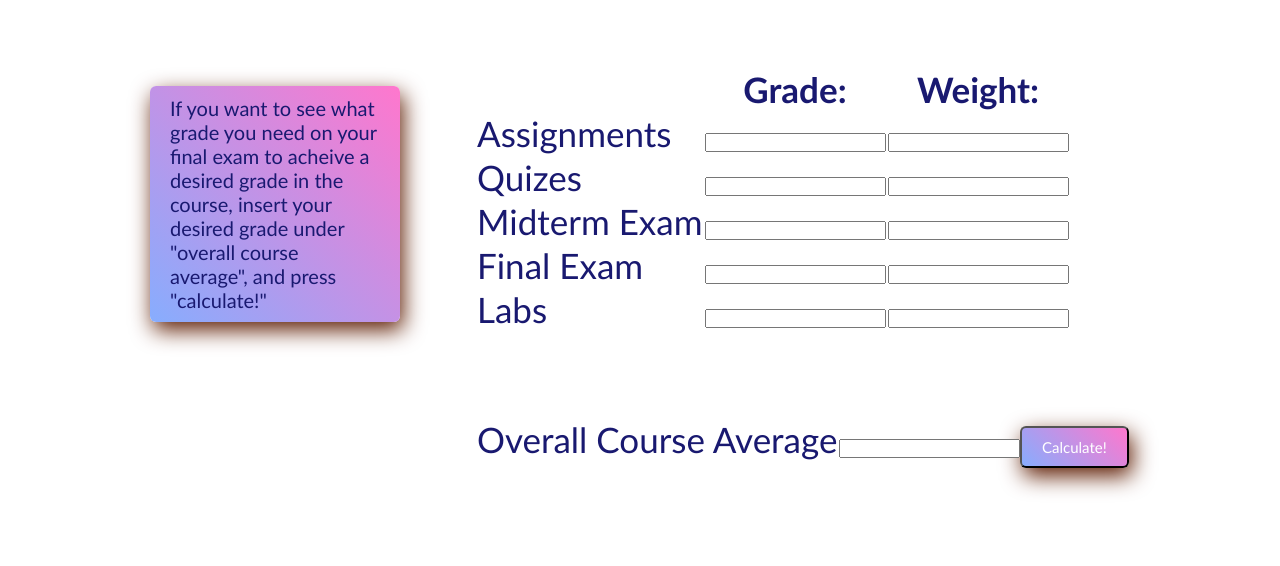
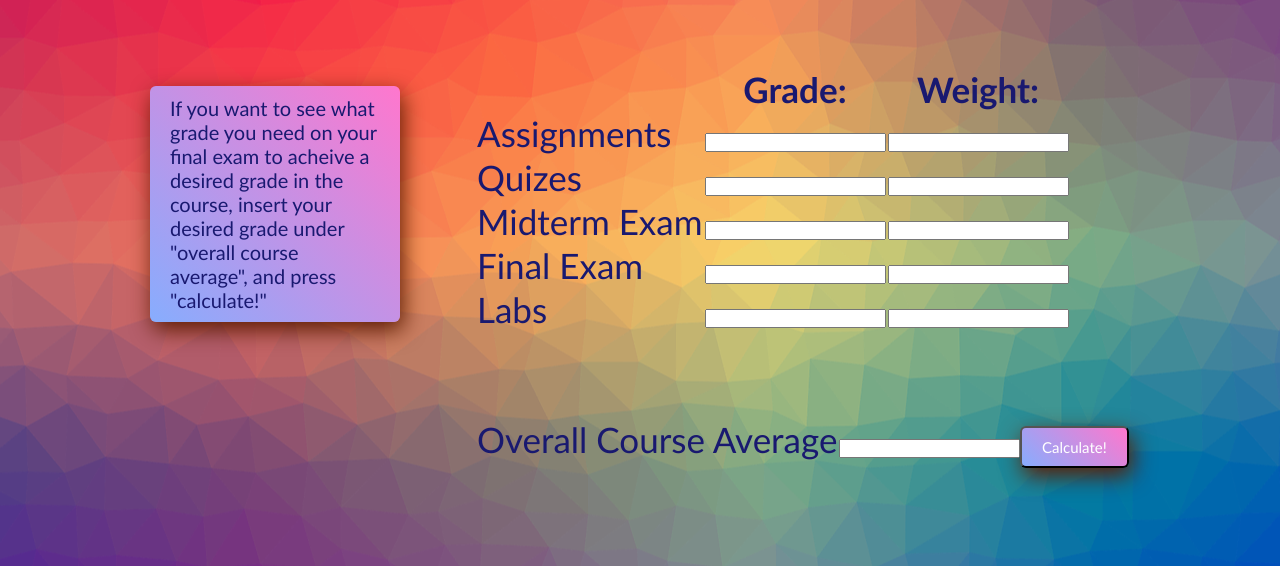
Before and after one commit to hanyasakr123/Course_Grade_Calculator-, a plain HTML site: page index.html in a window 1280 px wide. Shown: the part 234-800 px from the top of the page. Drawn offline with Linux system fonts and the light colour scheme.

Commit message:
Update style.css

```diff
--- a/style.css
+++ b/style.css
@@ -5,7 +5,7 @@
 .container{
   height: 100vh;
   width: 100%;
-  background-image: url(images/background_img.pixabay.png) ;
+  background-image: url(background_img.pixabay.png) ;
   background-position: center ;
   padding-left: 5%;
   padding-right: 5%;
```
